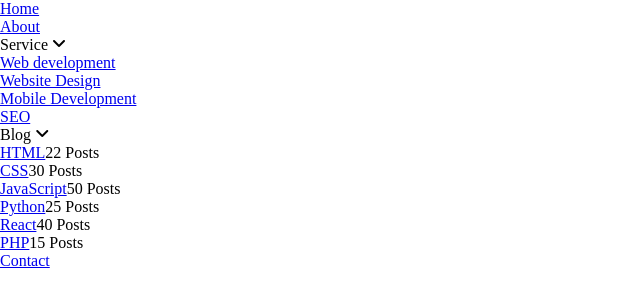
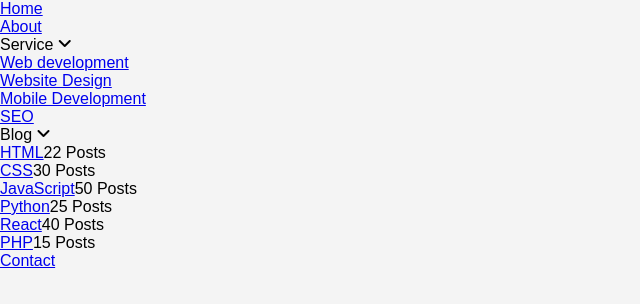
Before and after one commit to Faustin-king/Dropdown-Menu, a plain HTML site: page index.html in a window 1280 px wide. Shown: the whole page, without its empty margins (0-640 px from the left). Drawn offline with Linux system fonts and the light colour scheme.

Commit message:
Set body styles

```diff
--- a/styles.css
+++ b/styles.css
@@ -4,3 +4,9 @@
   padding: 0;
   box-sizing: border-box;
 }
+
+html,
+body {
+  background: #f4f4f4;
+  font-family: Arial, Helvetica, sans-serif;
+}
```
